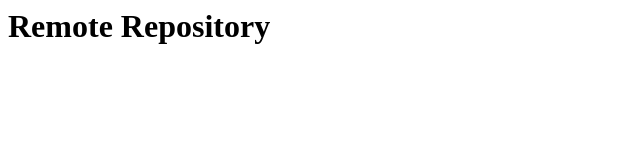
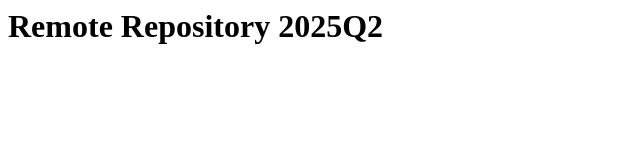
Before and after one commit to LegPro/jenkins-demo, a plain HTML site: page index.html in a window 1280 px wide. Shown: the whole page, without its empty margins (0-640 px from the left). Drawn offline with Linux system fonts and the light colour scheme.

Commit message:
Update index.html

```diff
--- a/index.html
+++ b/index.html
@@ -1 +1 @@
-<h1>Remote Repository</h1>
+<h1>Remote Repository 2025Q2</h1>
```
